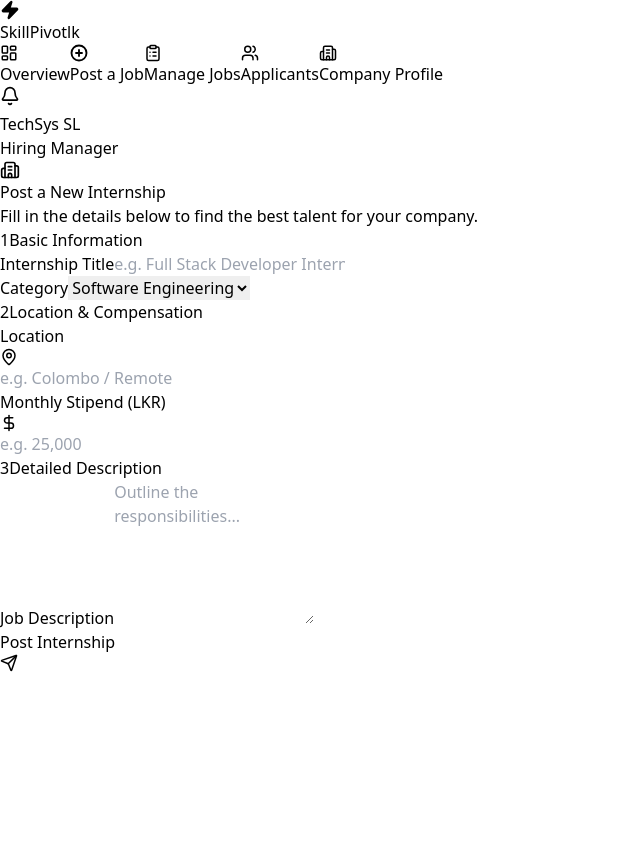
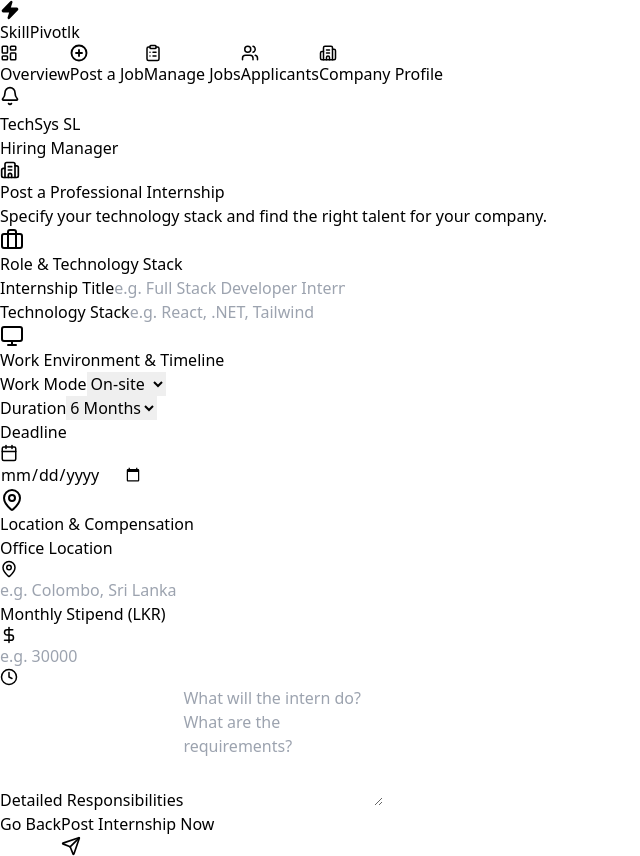
Before and after one commit to Erandi-Hans/SkillPivot-Frontend, a React (Vite) app: page /companypostaJob in a window 1280 px wide. Shown: the whole page, without its empty margins (0-640 px from the left). Before the commit the page ends 800 px from the top, so only its background shows below. Built offline with nearby package versions, Linux system fonts and the light colour scheme.

Commit message:
improve Companyposta Job component

```diff
--- a/src/components/Companymaindashboard/Maincompo/CompanypostaJob/CompanypostaJob.jsx
+++ b/src/components/Companymaindashboard/Maincompo/CompanypostaJob/CompanypostaJob.jsx
@@ -1,153 +1,208 @@
-import React, { useState } from 'react'; // Added useState for data handling
-import axios from 'axios'; // Import axios for API calls
+import React, { useState } from 'react';
+import axios from 'axios';
 import CompanyNavbar from '../Companynavbar/Companynavbar.jsx';
-import { Send, MapPin, DollarSign } from 'lucide-react';
-import { useNavigate } from 'react-router-dom'; // For navigation after success
+import { Send, MapPin, DollarSign, Briefcase, Clock, Monitor, Calendar } from 'lucide-react';
+import { useNavigate } from 'react-router-dom';
 
 const CompanypostaJob = () => {
   const navigate = useNavigate();
 
-  // --- Step 1: Define state variables for each form field ---
+  // --- States for Form Fields ---
   const [jobTitle, setJobTitle] = useState('');
   const [category, setCategory] = useState('Software Engineering');
+  const [stack, setStack] = useState('');
   const [location, setLocation] = useState('');
+  const [workMode, setWorkMode] = useState('On-site');
+  const [duration, setDuration] = useState('6 Months');
   const [stipend, setStipend] = useState('');
   const [description, setDescription] = useState('');
+  const [deadline, setDeadline] = useState('');
 
   const handleSubmit = async (e) => {
     e.preventDefault();
 
-    // Data object sent to the backend
     const internshipData = {
       jobPostId: 0,
       jobTitle: jobTitle,
-        description: description,
-        technologyStack: category,
-        jobType: "Full-time",
+      // Concatenating additional details into description for the backend
+      description: `[Mode: ${workMode}] [Duration: ${duration}] [Deadline: ${deadline}] - ${description}`,
+      technologyStack: stack,
+      jobType: workMode,
       jobRole: "Intern",
       status: "Active",
       postedDate: new Date().toISOString(),
-        // CHANGE THIS: Match the ID from your GET companies response
-        companyId: 0
+      companyId: 0 // Replace with your logic to get current company ID
     };
 
     try {
-        // Send request to the server
       const response = await axios.post('https://localhost:7118/api/JobPosts', internshipData);
       if (response.status === 201 || response.status === 200) {
-            alert("Internship Posted Successfully!");
+        alert("Success! Your internship has been posted.");
         navigate('/company-dashboard');
       }
     } catch (error) {
-        // Displays the error if companyId is still not found in DB
-        console.error("Error details:", error.response?.data);
-        alert("Failed to post. Ensure the CompanyId is valid.");
+      console.error("Submission Error:", error.response?.data);
+      alert("Failed to post. Please check the Company ID and connectivity.");
     }
   };
 
   return (
-    <div className="min-h-screen bg-slate-100">
+    <div className="min-h-screen bg-slate-50">
+      {/* 1. FIXED NAVBAR:
+          We wrap the navbar or ensure the component inside has 'fixed top-0'
+          If your CompanyNavbar doesn't have fixed positioning, we can wrap it:
+      */}
+      <div className="fixed top-0 left-0 right-0 z-50 shadow-sm">
         <CompanyNavbar />
-      <main className="container max-w-5xl px-4 py-8 mx-auto">
-        <div className="p-8 bg-white border shadow-md rounded-3xl border-slate-200">
-          <div className="pb-6 mb-8 border-b border-slate-100">
-            <h1 className="text-3xl font-bold tracking-tight text-slate-900">Post a New Internship</h1>
-            <p className="mt-2 text-slate-500">Fill in the details below to find the best talent for your company.</p>
       </div>
 
-          {/* Connect the form to our handleSubmit function */}
-          <form className="space-y-8" onSubmit={handleSubmit}>
+      {/* 2. CONTENT SPACING:
+          Added 'pt-24' (Padding Top) to prevent the form from being hidden under the fixed navbar.
+      */}
+      <main className="container max-w-5xl px-4 py-12 mx-auto pt-28">
+        <div className="overflow-hidden bg-white border shadow-2xl rounded-3xl border-slate-200">
+
+          {/* Professional Header */}
+          <div className="px-8 py-10 text-white bg-gradient-to-br from-blue-700 via-blue-600 to-indigo-700">
+            <h1 className="text-3xl font-extrabold tracking-tight">Post a Professional Internship</h1>
+            <p className="mt-2 text-blue-100 opacity-90">Specify your technology stack and find the right talent for your company.</p>
+          </div>
+
+          <form className="p-8 space-y-10" onSubmit={handleSubmit}>
+
+            {/* Role & Tech Stack Section */}
             <div className="space-y-6">
-              <h2 className="flex items-center gap-2 text-xl font-semibold text-slate-800">
-                <span className="flex items-center justify-center w-8 h-8 text-sm text-blue-600 bg-blue-100 rounded-full">1</span>
-                Basic Information
+              <h2 className="flex items-center gap-2 text-xl font-bold text-slate-800">
+                <Briefcase className="text-blue-600" size={24} />
+                Role & Technology Stack
               </h2>
-
               <div className="grid grid-cols-1 gap-6 md:grid-cols-2">
                 <div className="space-y-2">
-                  <label className="text-sm font-semibold text-slate-700">Internship Title</label>
+                  <label className="text-sm font-bold text-slate-700">Internship Title</label>
                   <input
-                    type="text"
-                    required
-                    value={jobTitle} // Bind state
-                    onChange={(e) => setJobTitle(e.target.value)} // Update state
+                    type="text" required value={jobTitle}
+                    onChange={(e) => setJobTitle(e.target.value)}
                     placeholder="e.g. Full Stack Developer Intern"
-                    className="w-full px-4 py-3 border outline-none border-slate-200 rounded-xl focus:border-blue-500"
+                    className="w-full px-4 py-3 transition-all duration-200 border outline-none bg-slate-50 border-slate-200 rounded-xl focus:ring-2 focus:ring-blue-500"
                   />
                 </div>
-
                 <div className="space-y-2">
-                  <label className="text-sm font-semibold text-slate-700">Category</label>
-                  <select
-                    value={category}
-                    onChange={(e) => setCategory(e.target.value)}
-                    className="w-full px-4 py-3 border outline-none border-slate-200 rounded-xl"
-                  >
-                    <option>Software Engineering</option>
-                    <option>UI/UX Design</option>
-                    <option>Data Science</option>
-                  </select>
+                  <label className="text-sm font-bold text-slate-700">Technology Stack</label>
+                  <input
+                    type="text" required value={stack}
+                    onChange={(e) => setStack(e.target.value)}
+                    placeholder="e.g. React, .NET, Tailwind"
+                    className="w-full px-4 py-3 transition-all duration-200 border outline-none bg-slate-50 border-slate-200 rounded-xl focus:ring-2 focus:ring-blue-500"
+                  />
                 </div>
               </div>
             </div>
 
+            {/* Work Mode & Duration Section */}
             <div className="space-y-6">
-              <h2 className="flex items-center gap-2 text-xl font-semibold text-slate-800">
-                <span className="flex items-center justify-center w-8 h-8 text-sm text-blue-600 bg-blue-100 rounded-full">2</span>
-                Location & Compensation
+              <h2 className="flex items-center gap-2 text-xl font-bold text-slate-800">
+                <Monitor className="text-blue-600" size={24} />
+                Work Environment & Timeline
               </h2>
-              <div className="grid grid-cols-1 gap-6 md:grid-cols-2">
-                <div className="relative space-y-2">
-                  <label className="text-sm font-semibold text-slate-700">Location</label>
+              <div className="grid grid-cols-1 gap-6 md:grid-cols-3">
+                <div className="space-y-2">
+                  <label className="text-sm font-bold text-slate-700">Work Mode</label>
+                  <select
+                    value={workMode} onChange={(e) => setWorkMode(e.target.value)}
+                    className="w-full px-4 py-3 border outline-none bg-slate-50 border-slate-200 rounded-xl focus:ring-2 focus:ring-blue-500"
+                  >
+                    <option>On-site</option>
+                    <option>Remote</option>
+                    <option>Hybrid</option>
+                  </select>
+                </div>
+                <div className="space-y-2">
+                  <label className="text-sm font-bold text-slate-700">Duration</label>
+                  <select
+                    value={duration} onChange={(e) => setDuration(e.target.value)}
+                    className="w-full px-4 py-3 border outline-none bg-slate-50 border-slate-200 rounded-xl focus:ring-2 focus:ring-blue-500"
+                  >
+                    <option>3 Months</option>
+                    <option>6 Months</option>
+                    <option>1 Year</option>
+                  </select>
+                </div>
+                <div className="space-y-2">
+                  <label className="text-sm font-bold text-slate-700">Deadline</label>
                   <div className="relative">
-                    <MapPin className="absolute left-4 top-3.5 text-slate-400" size={18} />
+                    <Calendar className="absolute left-4 top-3.5 text-slate-400" size={18} />
                     <input
-                      type="text"
-                      value={location}
-                      onChange={(e) => setLocation(e.target.value)}
-                      placeholder="e.g. Colombo / Remote"
-                      className="w-full py-3 pl-12 pr-4 border outline-none border-slate-200 rounded-xl"
-                    />
-                  </div>
-                </div>
-
-                <div className="relative space-y-2">
-                  <label className="text-sm font-semibold text-slate-700">Monthly Stipend (LKR)</label>
-                  <div className="relative">
-                    <DollarSign className="absolute left-4 top-3.5 text-slate-400" size={18} />
-                    <input
-                      type="text"
-                      value={stipend}
-                      onChange={(e) => setStipend(e.target.value)}
-                      placeholder="e.g. 25,000"
-                      className="w-full py-3 pl-12 pr-4 border outline-none border-slate-200 rounded-xl"
+                      type="date" required value={deadline}
+                      onChange={(e) => setDeadline(e.target.value)}
+                      className="w-full py-3 pl-12 pr-4 border outline-none bg-slate-50 border-slate-200 rounded-xl focus:ring-2 focus:ring-blue-500"
                     />
                   </div>
                 </div>
               </div>
             </div>
 
+            {/* Location & Money */}
             <div className="space-y-6">
-              <h2 className="flex items-center gap-2 text-xl font-semibold text-slate-800">
-                <span className="flex items-center justify-center w-8 h-8 text-sm text-blue-600 bg-blue-100 rounded-full">3</span>
-                Detailed Description
+              <h2 className="flex items-center gap-2 text-xl font-bold text-slate-800">
+                <MapPin className="text-blue-600" size={24} />
+                Location & Compensation
               </h2>
-              <div className="space-y-2">
-                <label className="text-sm font-semibold text-slate-700">Job Description</label>
-                <textarea
-                  rows="6"
-                  value={description}
-                  onChange={(e) => setDescription(e.target.value)}
-                  placeholder="Outline the responsibilities..."
-                  className="w-full px-4 py-3 border outline-none border-slate-200 rounded-xl"
-                ></textarea>
+              <div className="grid grid-cols-1 gap-6 md:grid-cols-2">
+                <div className="relative space-y-2">
+                  <label className="text-sm font-bold text-slate-700">Office Location</label>
+                  <div className="relative">
+                    <MapPin className="absolute left-4 top-3.5 text-slate-400" size={18} />
+                    <input
+                      type="text" required value={location}
+                      onChange={(e) => setLocation(e.target.value)}
+                      placeholder="e.g. Colombo, Sri Lanka"
+                      className="w-full py-3 pl-12 pr-4 border outline-none bg-slate-50 border-slate-200 rounded-xl focus:ring-2 focus:ring-blue-500"
+                    />
+                  </div>
+                </div>
+                <div className="relative space-y-2">
+                  <label className="text-sm font-bold text-slate-700">Monthly Stipend (LKR)</label>
+                  <div className="relative">
+                    <DollarSign className="absolute left-4 top-3.5 text-slate-400" size={18} />
+                    <input
+                      type="number" required value={stipend}
+                      onChange={(e) => setStipend(e.target.value)}
+                      placeholder="e.g. 30000"
+                      className="w-full py-3 pl-12 pr-4 border outline-none bg-slate-50 border-slate-200 rounded-xl focus:ring-2 focus:ring-blue-500"
+                    />
+                  </div>
+                </div>
               </div>
             </div>
 
-            <div className="flex items-center justify-end gap-4 pt-6">
-              <button type="submit" className="flex items-center gap-2 px-8 py-3 font-bold text-white bg-blue-600 shadow-lg rounded-xl hover:bg-blue-700">
-                Post Internship
-                <Send size={18} />
+            {/* Description */}
+            <div className="space-y-2">
+              <label className="flex items-center gap-2 text-sm font-bold text-slate-700">
+                <Clock className="text-blue-600" size={18} />
+                Detailed Responsibilities
+              </label>
+              <textarea
+                rows="5" required value={description}
+                onChange={(e) => setDescription(e.target.value)}
+                placeholder="What will the intern do? What are the requirements?"
+                className="w-full px-4 py-3 transition-all border outline-none bg-slate-50 border-slate-200 rounded-xl focus:ring-2 focus:ring-blue-500"
+              ></textarea>
+            </div>
+
+            {/* Final Actions */}
+            <div className="flex items-center justify-end gap-4 pt-8 border-t border-slate-100">
+              <button
+                type="button" onClick={() => navigate(-1)}
+                className="px-8 py-3 font-bold transition-colors text-slate-500 hover:text-slate-700"
+              >
+                Go Back
+              </button>
+              <button
+                type="submit"
+                className="flex items-center gap-2 px-12 py-4 font-bold text-white transition-all duration-200 bg-blue-600 shadow-xl rounded-2xl hover:bg-blue-700 shadow-blue-200 active:scale-95"
+              >
+                Post Internship Now
+                <Send size={20} />
               </button>
             </div>
           </form>
```
Lines whose indentation alone changed are shown as unchanged.
